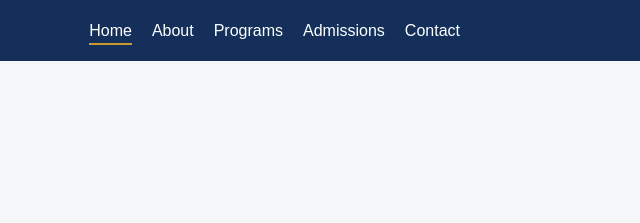
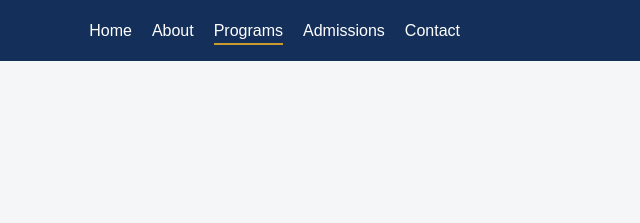
Before and after one commit to KhimKimLong/Western-University-Website, a plain HTML site: page programs.html in a window 1280 px wide. Shown: the top 223 px of the page, 640-1280 px from the left. Drawn offline with Linux system fonts and the light colour scheme.

Commit message:
Update programs.html

```diff
--- a/programs.html
+++ b/programs.html
@@ -15,9 +15,9 @@
             <label for="menu-toggle" class="menu-button">Menu</label>
             <nav id="Main-nav" aria-label="Main">
                 <ul>
-                    <li><a href="index.html" class="active" aria-current="page">Home</a></li>
+                    <li><a href="index.html">Home</a></li>
                     <li><a href="home.html">About</a></li>
-                    <li><a href="programs.html">Programs</a></li>
+                    <li><a href="programs.html" class="active" aria-current="page">Programs</a></li>
                     <li><a href="Admissions.html">Admissions</a></li>
                     <li><a href="Contact.html">Contact</a></li>
                 </ul>
```
